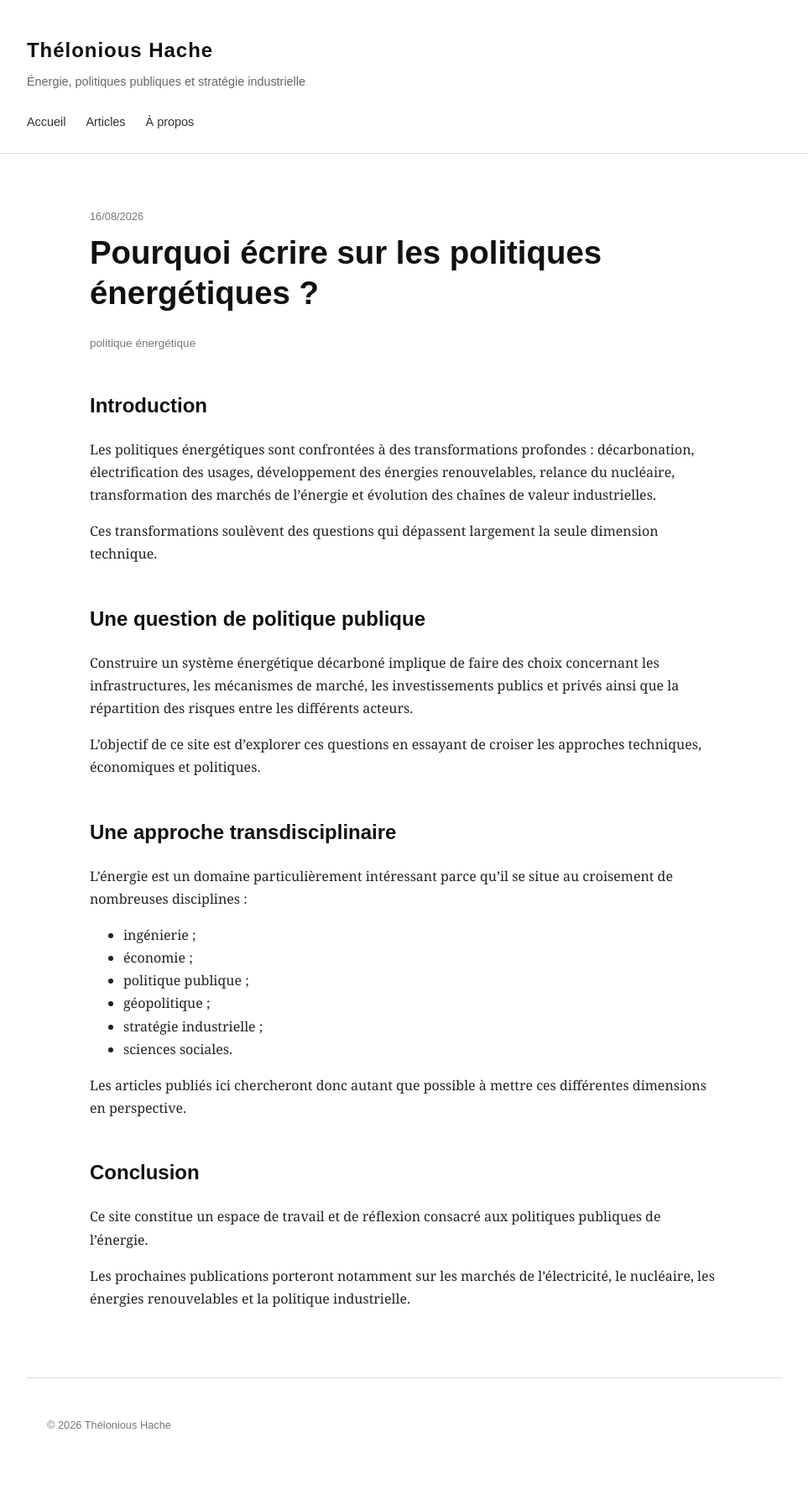
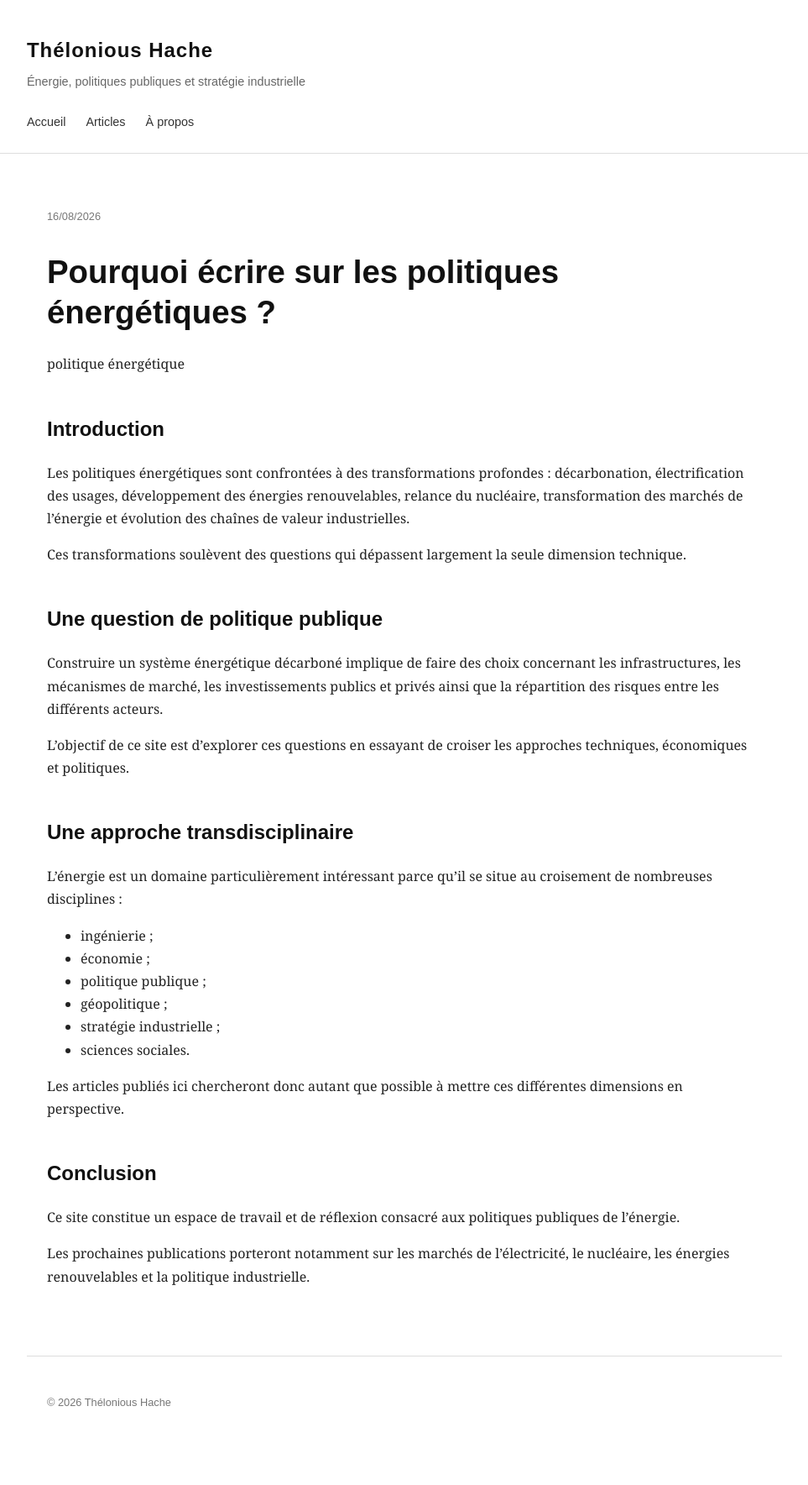
Before and after one commit to TheloniousHache/thelonious-hache.github.io, a Jekyll site: the page built from _posts/2026-08-16-note1.md, in a window 1280 px wide. Shown: the whole page at 84% size, without its empty margins (158-1121 px from the left). Built offline with Jekyll 4.4.1, drawn with Linux system fonts in a browser that asks for light colours; after the commit the page ends 1742 px from its top, so only the background shows below that.

Commit message:
Update style.css

```diff
--- a/assets/css/style.css
+++ b/assets/css/style.css
@@ -184,58 +184,34 @@ a {
    Articles
    ========================================================= */
 
-/* Page listant tous les articles */
-
 .article-list-item {
   padding: 1rem 0;
   border-top: 1px solid #ddd;
 }
 
-.article-list-item h2 {
-  margin-top: 0;
-  margin-bottom: 0.25rem;
+.article-date {
+  margin: 0;
+  font-family: Arial, Helvetica, sans-serif;
+  font-size: 0.8rem;
+  line-height: 1.2;
+  color: #777;
 }
 
-.article-list-item .post-date {
-  margin-bottom: 0;
+.article-title {
+  margin: 0.2rem 0 0;
+  font-family: Arial, Helvetica, sans-serif;
+  font-size: 1.5rem;
+  font-weight: 700;
+  line-height: 1.25;
 }
 
-.article-list-item h2 a {
+.article-title a {
+  color: #333;
   text-decoration: none;
 }
 
-.article-list-item h2 a:hover {
+.article-title a:hover {
   text-decoration: underline;
-}
-
-
-/* Article individuel */
-
-.post {
-  max-width: 750px;
-  margin: 0 auto;
-}
-
-.post-header {
-  margin-bottom: 3rem;
-}
-
-.post-header h1 {
-  margin-top: 0.5rem;
-}
-
-.post-categories {
-  font-family: Arial, Helvetica, sans-serif;
-  font-size: 0.85rem;
-  color: #777;
-}
-
-.post-content h2 {
-  margin-top: 3rem;
-}
-
-.post-content h3 {
-  margin-top: 2rem;
 }
 
 
```
